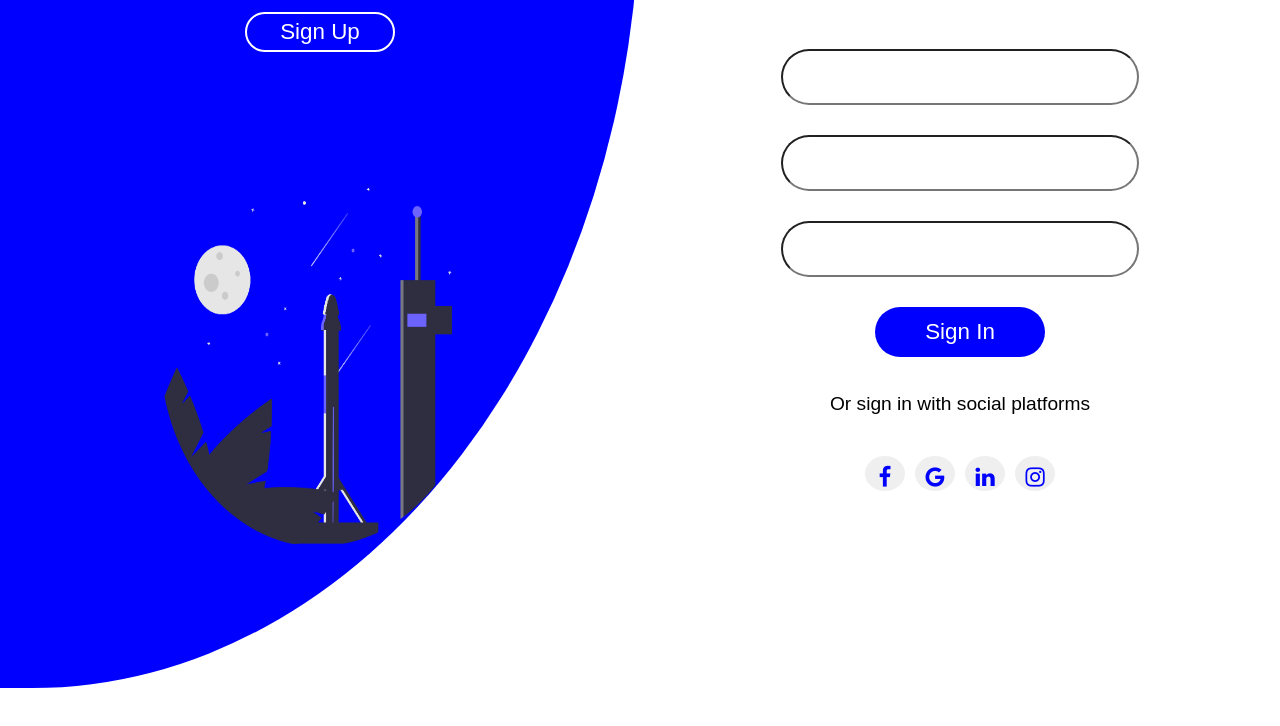
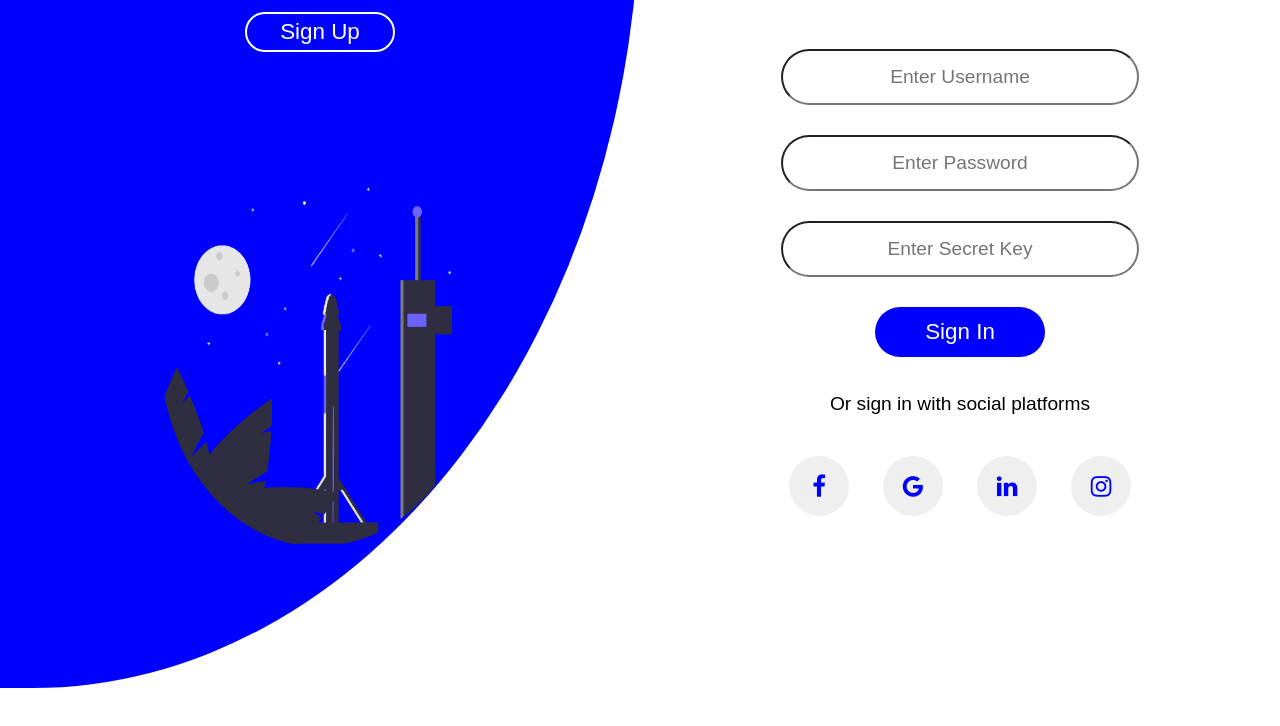
Before and after one commit to Jleegarces/sign-up-page, a plain HTML site: page index.html in a window 1280 px wide. Shown: the part 152-878 px from the top of the page. Drawn offline with Linux system fonts and the light colour scheme.

Commit message:
updated icons and centered

```diff
--- a/css/styles.css
+++ b/css/styles.css
@@ -114,8 +114,8 @@ img {
 #logos, #icons {
   display: flex;
   flex-direction: row;
-  justify-content: space-around;
-  width: 200px;
+  justify-content: space-evenly;
+  width: 400px;
   height: 50px;
 
 
@@ -123,15 +123,17 @@ img {
 
 #icons .fa {
   display: flex;
-  justify-content: center;
-  width: 70px;
-  height: 15px;
-  font-size: 1.4em;
+  flex-direction: row;
+  justify-content: space-evenly;
+  align-items: center;
+  width: 60px;
+  height: 60px;
+  font-size: 1.5em;
   text-decoration: none;
   color: blue;
   border: none;
-  border-radius: 100%;
-  padding: 10px;
+  border-radius: 90%;
+
   margin: 5px;
   background: rgb(240, 239, 239);
 }
--- a/index.html
+++ b/index.html
@@ -23,10 +23,10 @@
         <h1>Sign In</h1>
         <br> <br>
       <div class="inputs">
-        <input class=type="text">
+        <input class=type="text" placeholder="Enter Username">
 
-        <input class=type="text" >
-        <input class=type="text" >
+        <input class=type="text" placeholder="Enter Password" >
+        <input class=type="text" placeholder="Enter Secret Key">
       </div>
         <button id="sign-in-button">Sign In</button>
         <br><br>
```
